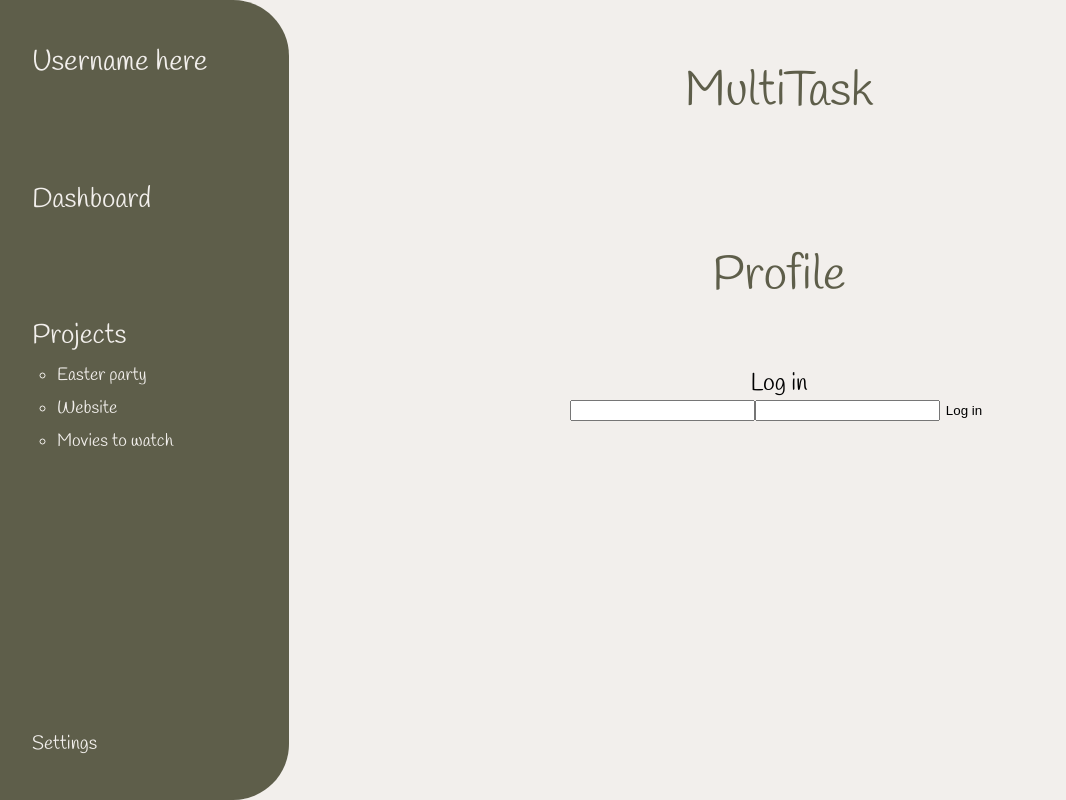
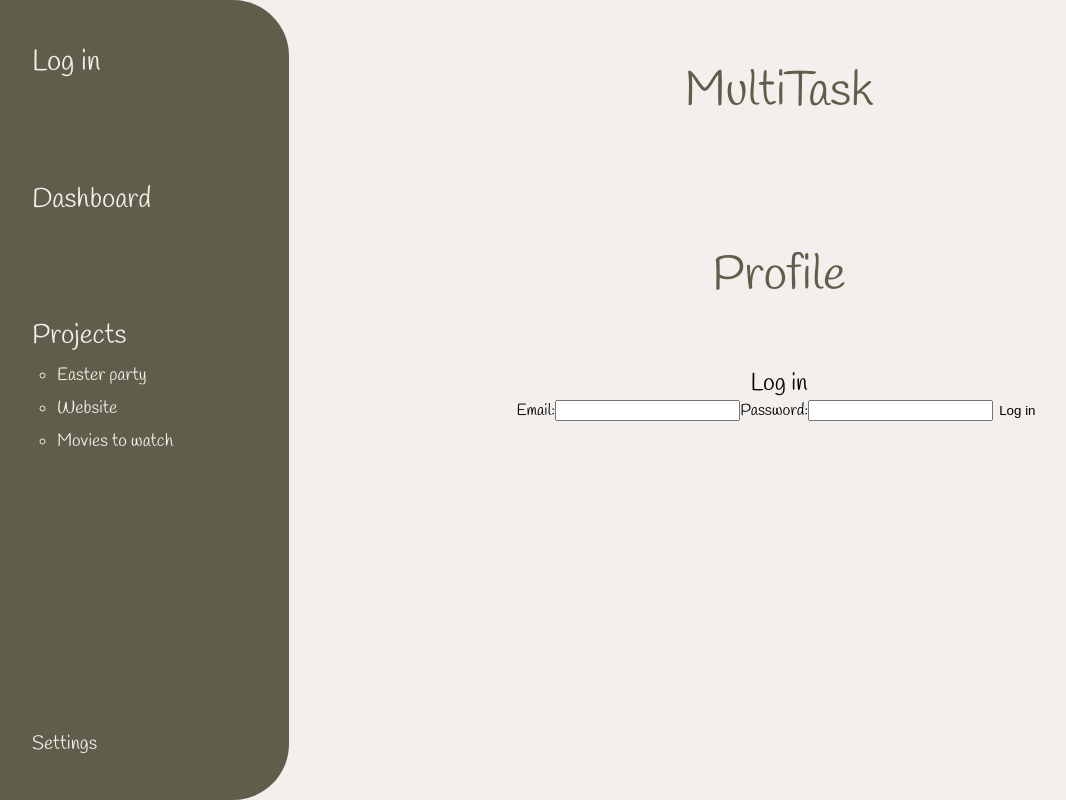
Before and after one commit to EllenSuni/MultiTask, a React (Vite) app: page /#/profile in a window 1280 px wide. Shown: the whole page, without its empty margins (11-1077 px from the left). Built offline with nearby package versions, Linux system fonts and the light colour scheme.

Commit message:
worked on log in functionality

```diff
--- a/data.json
+++ b/data.json
@@ -1,4 +1,9 @@
 {
+  "users": [
+    {
+      "username": "Ellen",
+      "email": "ellen@gmail.com",
+      "password": "hej",
       "projects": [
         {
           "name": "Easter party",
@@ -110,3 +115,6 @@
         }
       ]
     }
+  ]
+
+}
--- a/src/App.jsx
+++ b/src/App.jsx
@@ -4,7 +4,10 @@ import ProjectPage from "./pages/ProjectPage";
 import ProfilePage from "./pages/ProfilePage";
 import Header from "./components/Header";
 
+import Context from "./Context";
+
 import { createHashRouter, Outlet, RouterProvider } from "react-router-dom";
+import { useState } from "react";
 
 function App() {
   const router = createHashRouter([
@@ -27,7 +30,14 @@ function App() {
     },
   ]);
 
-  return <RouterProvider router={router} />;
+  const [user, setUser] = useState({ email: null, password: null }),
+    [isLoggedIn, setIsLoggedIn] = useState(false);
+
+  return (
+    <Context.Provider value={{ user, setUser, isLoggedIn, setIsLoggedIn }}>
+      <RouterProvider router={router} />
+    </Context.Provider>
+  );
 }
 
 export default App;
--- /dev/null
+++ b/src/Context.js
@@ -0,0 +1,3 @@
+import { createContext } from "react";
+
+export default createContext();
--- a/src/components/Header.jsx
+++ b/src/components/Header.jsx
@@ -1,13 +1,16 @@
-import { useState, useEffect } from "react";
+import { useState, useEffect, useContext } from "react";
 import { Link } from "react-router-dom";
+import Context from "../Context";
 
 function Header() {
-  const [projects, setProjects] = useState([]);
+  const [projects, setProjects] = useState([]),
+    { user } = useContext(Context);
 
   useEffect(() => {
     fetch("../data.json")
       .then((response) => response.json())
       .then((result) => {
+        result = result.users[0];
         setProjects(result.projects);
       });
   }, []);
@@ -20,7 +23,8 @@ function Header() {
             <Link
               to="/profile"
               className="link">
-              Username here
+              {/* render username instead of email */}
+              {user.email || "Log in"}
             </Link>
           </li>
           <li className="dashboard">
--- a/src/components/LogIn.jsx
+++ b/src/components/LogIn.jsx
@@ -1,24 +1,41 @@
 import { Formik, Form, Field } from "formik";
+import { useContext, useEffect } from "react";
+import Context from "../Context";
 
 function LogIn() {
+  const { user, setUser, isLoggedIn, setIsLoggedIn } = useContext(Context);
+
+  useEffect(() => {
+    console.log(user);
+    console.log(isLoggedIn);
+  }, [isLoggedIn]);
+
   return (
     <>
       <h2>Log in</h2>
+      {user.email}
       <Formik
         initialValues={{ email: "", password: "" }}
         onSubmit={(values) => {
-          console.log(values);
+          setUser(values);
+          setIsLoggedIn(true);
         }}>
         {() => (
           <Form>
+            <label>
+              Email:
               <Field
                 type="email"
                 name="email"
               />
+            </label>
+            <label>
+              Password:
               <Field
                 type="password"
                 name="password"
               />
+            </label>
             <button type="submit">Log in</button>
           </Form>
         )}
--- /dev/null
+++ b/src/components/Profile.jsx
@@ -0,0 +1,20 @@
+import { useContext } from "react";
+import Context from "../Context";
+
+function Profile() {
+  const { setIsLoggedIn, setUser } = useContext(Context);
+
+  function handleLogOut() {
+    setIsLoggedIn(false);
+    setUser({ email: null, password: null });
+  }
+
+  return (
+    <>
+      <h1>Logged in!</h1>
+      <button onClick={handleLogOut}>Log out</button>
+    </>
+  );
+}
+
+export default Profile;
--- a/src/components/ProjectRender.jsx
+++ b/src/components/ProjectRender.jsx
@@ -10,6 +10,7 @@ function ProjectRender() {
     fetch("../data.json")
       .then((response) => response.json())
       .then((result) => {
+        result = result.users[0];
         if (projectName) {
           result.projects.findIndex((item, i) => {
             if (item.name === projectName) {
--- a/src/pages/ProfilePage.jsx
+++ b/src/pages/ProfilePage.jsx
@@ -1,11 +1,15 @@
+import { useContext } from "react";
 import LogIn from "../components/LogIn";
+import Profile from "../components/Profile";
+import Context from "../Context";
 
 function ProfilePage() {
+  const { isLoggedIn } = useContext(Context);
+
   return (
     <>
       <h1>Profile</h1>
-      <LogIn />
-      {/* if logged in show profile, else show login */}
+      {isLoggedIn ? <Profile /> : <LogIn />}
     </>
   );
 }
```
Lines whose indentation alone changed are shown as unchanged.
